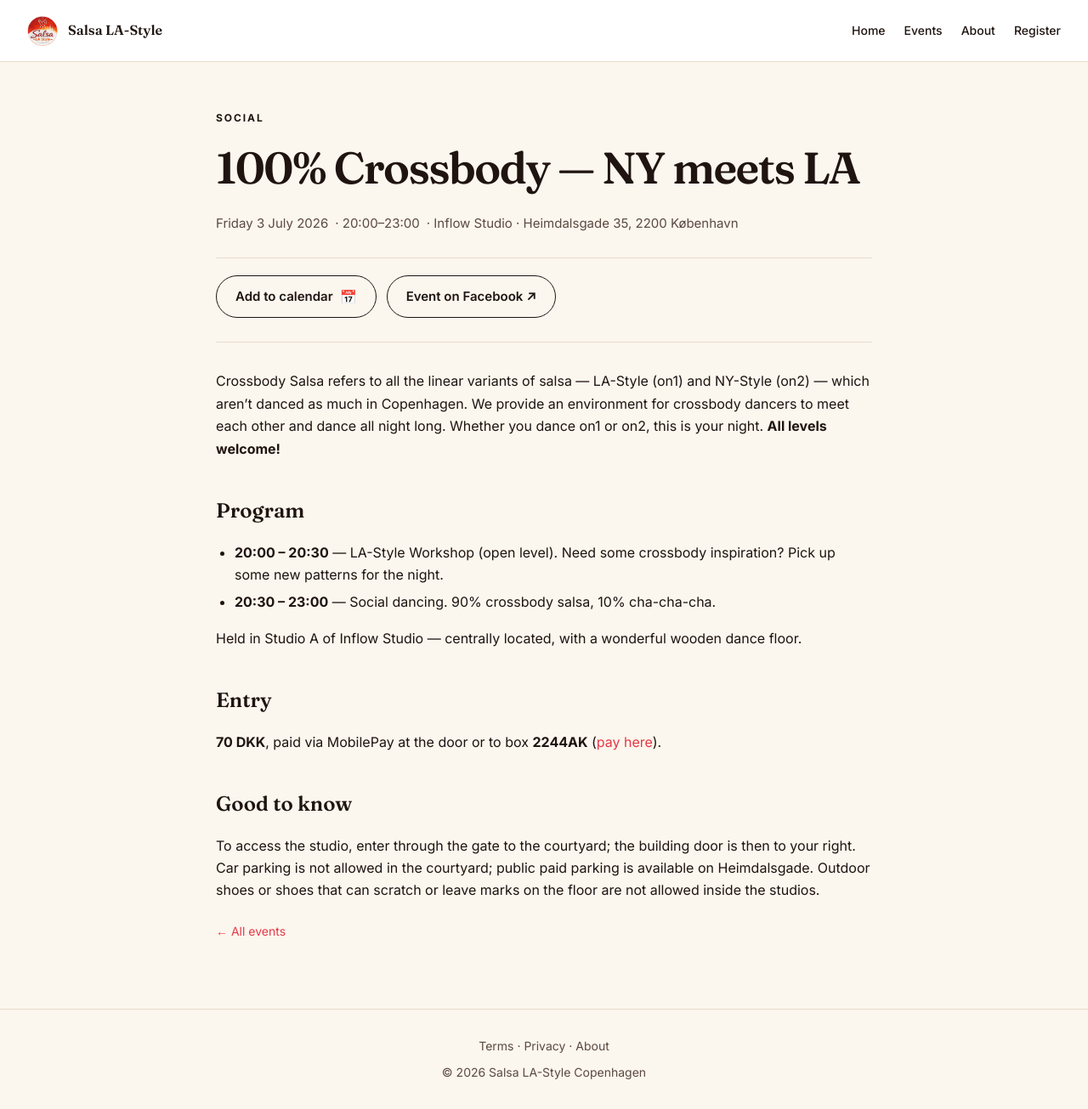
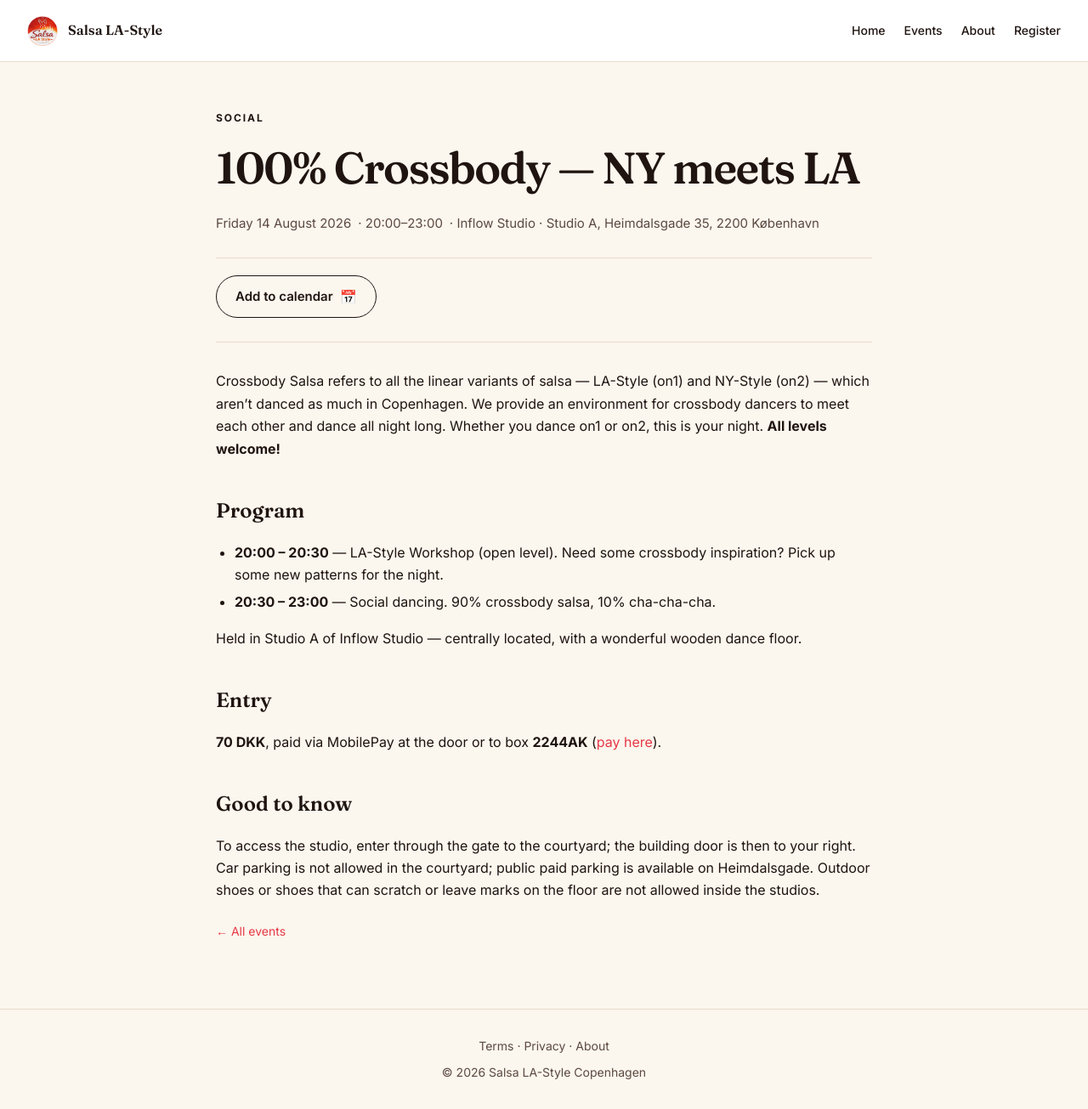
Before and after one commit to sdarougheh/salsalastyle, a Jekyll site: the page built from _events/crossbody-ny-meets-la-2026-08-14.md, in a window 1280 px wide. Shown: the whole page at 85% size. Built offline with Jekyll 4.4.1, drawn with Linux system fonts in a browser that asks for light colours; comment, search, counter and statistics services are not loaded.

Commit message:
Add Aug 14 crossbody social; remove past Jul 3 one
Same "100% Crossbody — NY meets LA" social, Aug 14 20:00–23:00 at Inflow
Studio A. Removed the past Jul 3 event and its .ics stub.

Co-Authored-By: Claude Opus 4.6 <noreply@anthropic.com>

```diff
--- a/_events/crossbody-ny-meets-la-2026-07-03.md
+++ b/_events/crossbody-ny-meets-la-2026-08-14.md
@@ -1,13 +1,12 @@
 ---
-ref: "crossbody-ny-meets-la-2026-07-03"
+ref: "crossbody-ny-meets-la-2026-08-14"
 type: social
 title: "100% Crossbody — NY meets LA"
-date: 2026-07-03
+date: 2026-08-14
 start: "20:00"
 end: "23:00"
-location: "Inflow Studio · Heimdalsgade 35, 2200 København"
+location: "Inflow Studio · Studio A, Heimdalsgade 35, 2200 København"
 lede: "An evening of crossbody salsa social dancing. All welcome."
-info_url: "https://www.facebook.com/events/1330308059207251"
 # Plain-text version used for the downloadable calendar invite (.ics):
 calendar_description: |
   100% Crossbody Salsa — Los Angeles meets New York
```
Also changed, not shown: 2 other files.
